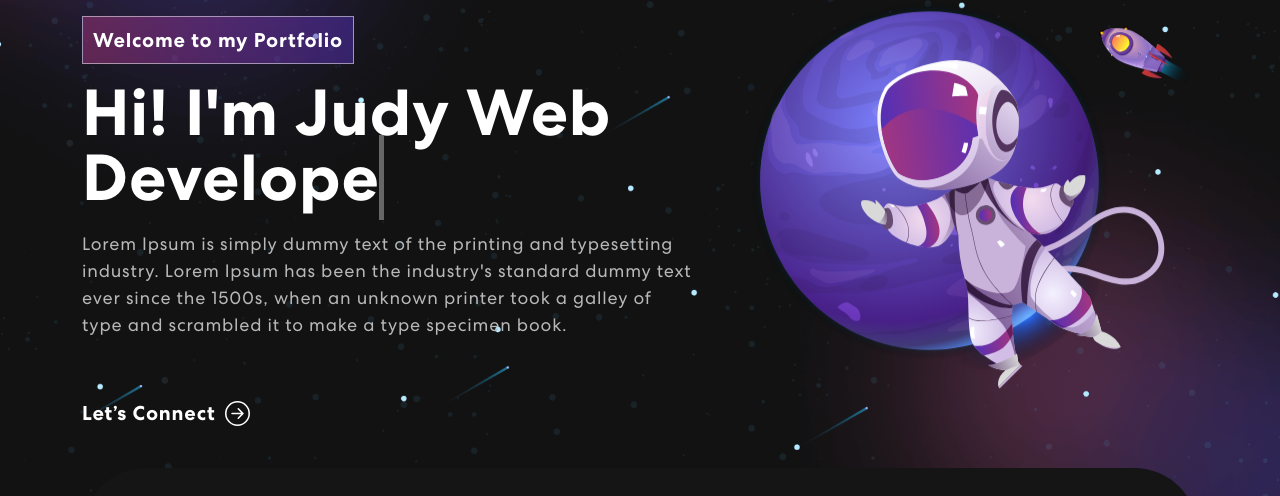
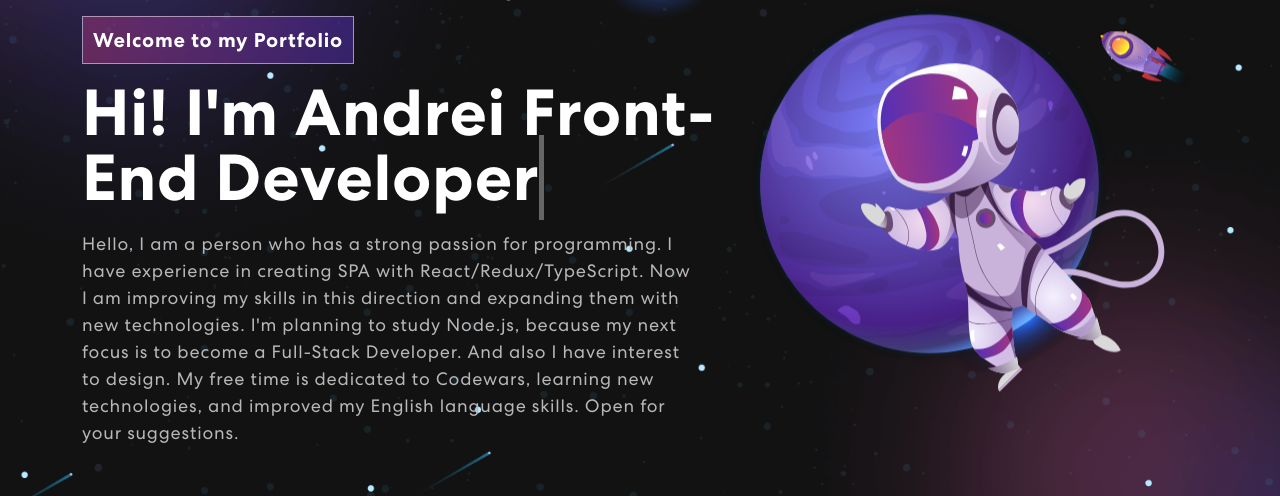
Before and after one commit to coolcrazyfox/portfolio-v2, a React (Create React App) app: page / in a window 1280 px wide. Shown: the part 244-740 px from the top of the page. Built offline with nearby package versions, Linux system fonts and the light colour scheme; no server answers.

Commit message:
add navBar component

```diff
--- a/src/components/Banner.js
+++ b/src/components/Banner.js
@@ -11,7 +11,7 @@ export const Banner = () => {
   const [text, setText] = useState('');
   const [delta, setDelta] = useState(300 - Math.random() * 100);
   const [index, setIndex] = useState(1);
-  const toRotate = [ "Web Developer", "Web Designer", "UI/UX Designer" ];
+  const toRotate = [ "Front-End Developer", "Web Developer" ];
   const period = 2000;
 
   useEffect(() => {
@@ -56,8 +56,19 @@ export const Banner = () => {
               {({ isVisible }) =>
               <div className={isVisible ? "animate__animated animate__fadeIn" : ""}>
                 <span className="tagline">Welcome to my Portfolio</span>
-                <h1>{`Hi! I'm Judy`} <span className="txt-rotate" dataPeriod="1000" data-rotate='[ "Web Developer", "Web Designer", "UI/UX Designer" ]'><span className="wrap">{text}</span></span></h1>
-                  <p>Lorem Ipsum is simply dummy text of the printing and typesetting industry. Lorem Ipsum has been the industry's standard dummy text ever since the 1500s, when an unknown printer took a galley of type and scrambled it to make a type specimen book.</p>
+                <h1>{`Hi! I'm Andrei`} <span className="txt-rotate" dataPeriod="1000" data-rotate='[ "Front-End Developer", "Web Developer" ]'><span className="wrap">{text}</span></span></h1>
+                  <p>Hello, I am a person who has a strong passion for
+                    programming.
+                    I have experience in creating SPA with
+                    React/Redux/TypeScript.
+                    Now I am improving my skills in this direction and
+                    expanding them with new technologies.
+                    I'm planning to study Node.js, because my next
+                    focus is to become a Full-Stack Developer. And also I
+                    have interest to design.
+                    My free time is dedicated to Codewars, learning new
+                    technologies, and improved my English language skills.
+                    Open for your suggestions.</p>
                   <button onClick={() => console.log('connect')}>Let’s Connect <ArrowRightCircle size={25} /></button>
               </div>}
             </TrackVisibility>
```
